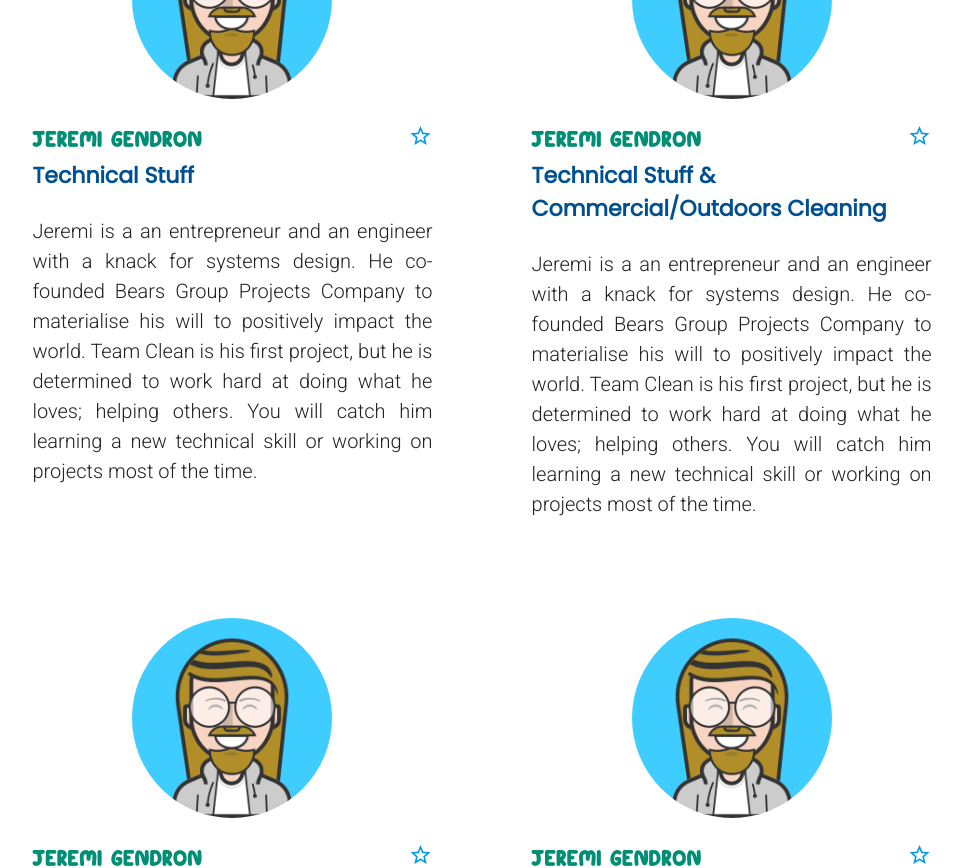
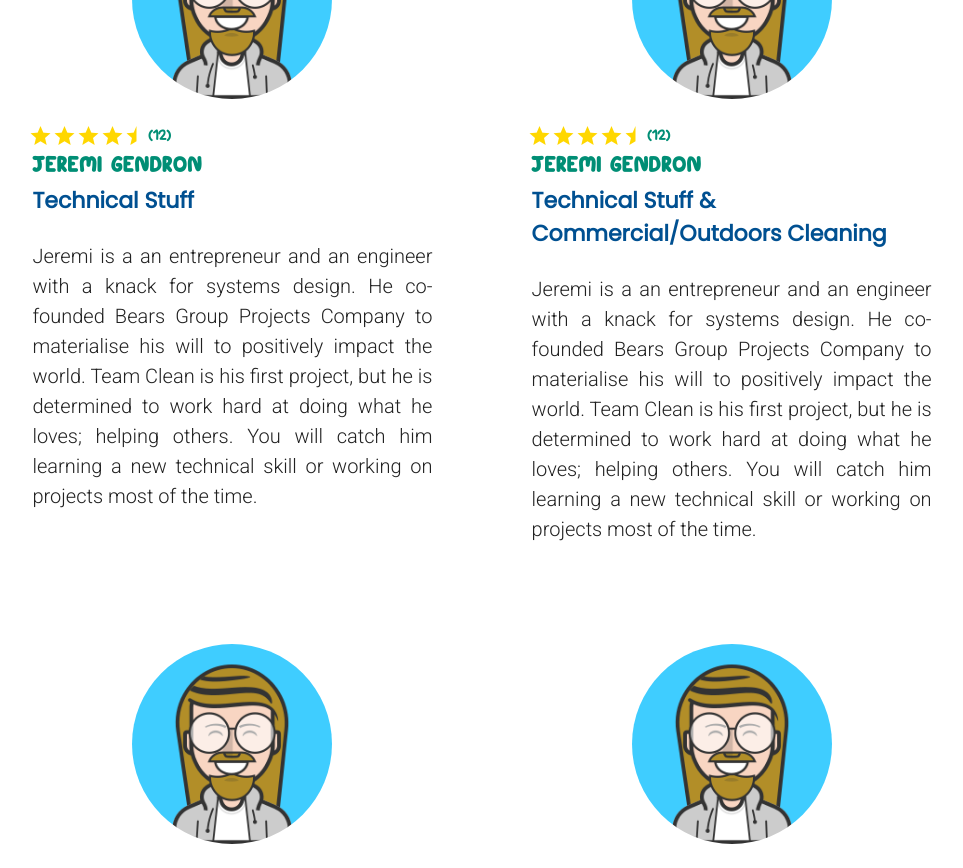
Before and after one commit to tpscrpt/team_clean, a Vue app: page / in a window 1280 px wide. Shown: the part 2360-3228 px from the top of the page, without its empty margins (158-1121 px from the left). Built offline with nearby package versions, Linux system fonts and the light colour scheme.

Commit message:
add stats feature to member profiles

```diff
--- a/src/components/Meet/Member.vue
+++ b/src/components/Meet/Member.vue
@@ -18,7 +18,8 @@
       />
     </div>
     <br>
-    <div class="member_name_container d-flex align-start justify-space-between">
+    <Stats :member="member" />
+    <div class="member_name_container d-flex align-start justify-space-between flex-wrap">
       <h3 class="member_name"
         :style="{
           fontSize: sn(22, 22, 24, 24, 24)
@@ -26,7 +27,7 @@
       >
         {{member.name}}
       </h3>
-      <Stats :member="member" />
+
     </div>
     <div class="member_title_container text-left">
       <h3 class="member_title"
--- a/src/components/Meet/Stats.vue
+++ b/src/components/Meet/Stats.vue
@@ -1,15 +1,15 @@
 <template>
-  <div v-if="show" class="stats_container shrink d-flex align-start justify-end flex-wrap">
-    <div class="jobs_container"></div>
-    <div class="rating_container">
-      <v-icon
+  <div v-if="show" class="stats_container d-flex align-center justify-start flex-wrap">
+    <div class="rating_container d-flex align-center justify-end">
+      <v-icon v-for="(star, index) in stars" :key="index" color="#FFD700">
+        {{star == 1 ? 'mdi-star' : star == 0.5 ? 'mdi-star-half' : 'mdi-star-outline'}}
+      </v-icon>
+      <span
+        class="stats_jobs"
         :style="{
-          background: `linear-gradient(to bottom, black 0%, black 50%, #000000 50%,w hite 50%, white 100%)`
+          fontSize: s(14, 1)
         }"
-        color="primary"
-      >
-        mdi-star-outline
-      </v-icon>
+      >({{jobs}})</span>
     </div>
   </div>
 </template>
@@ -31,7 +31,7 @@
   created () {
     if (!this.member.id) return;
     if (this.testing) {
-      this.rating = 4.4
+      this.rating = 4.5
       this.jobs = 12
       this.show = true
       return
@@ -46,10 +46,27 @@
         this.show = true
     })
   },
-  computed: {}
+  computed: {
+    stars() {
+      let stars = []
+      const rounded = Math.round(this.rating * 2) / 2
+
+      for (let i = 0; i < Math.floor(rounded); i ++) stars.push(1)
+      if (rounded % 1 > 0) stars.push(0.5)
+      for (let i = 0; stars.length < 5; i ++) stars.push(0)
+
+      return stars
+    }
+  }
 }
 </script>
 
 <style>
-
+.stats_container {
+  margin-left: -4px
+}
+.stats_jobs {
+  font-family: 'Babylove';
+  color: var(--v-accent-darken1)
+}
 </style>
```
